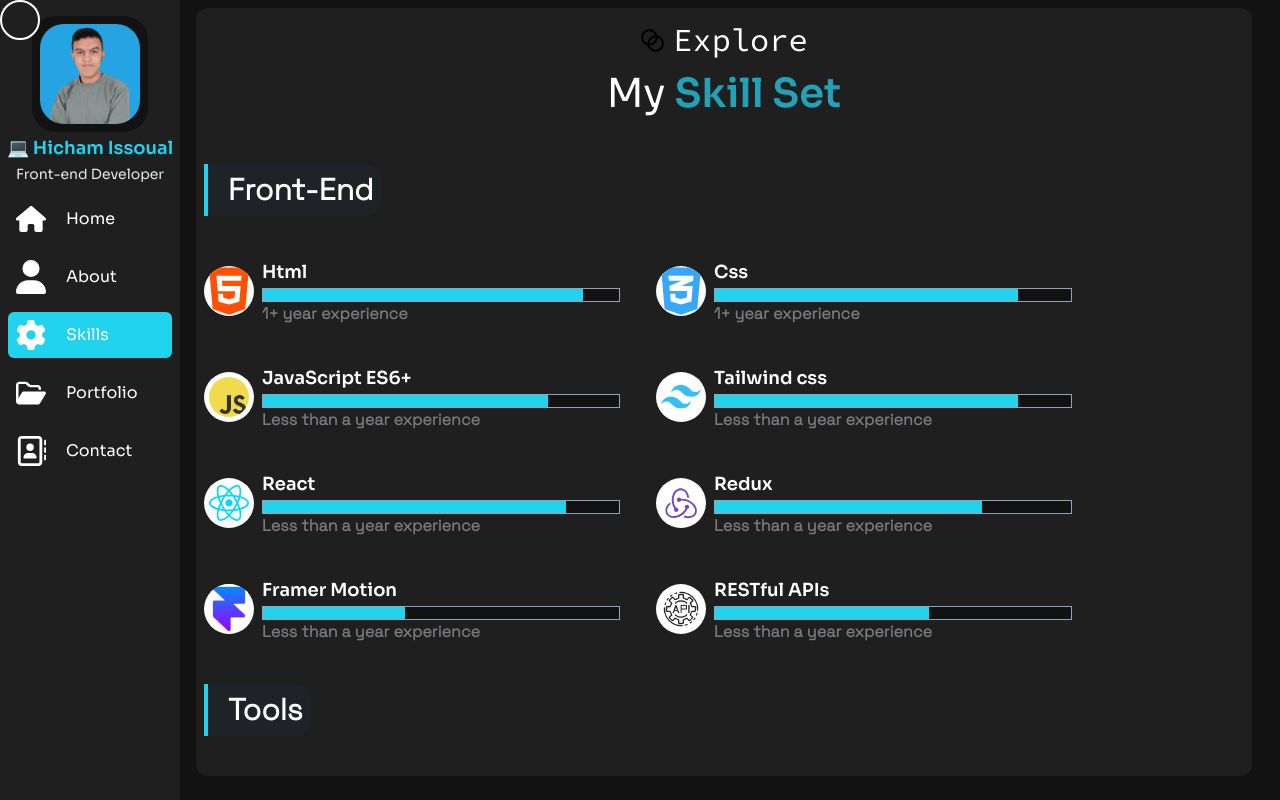
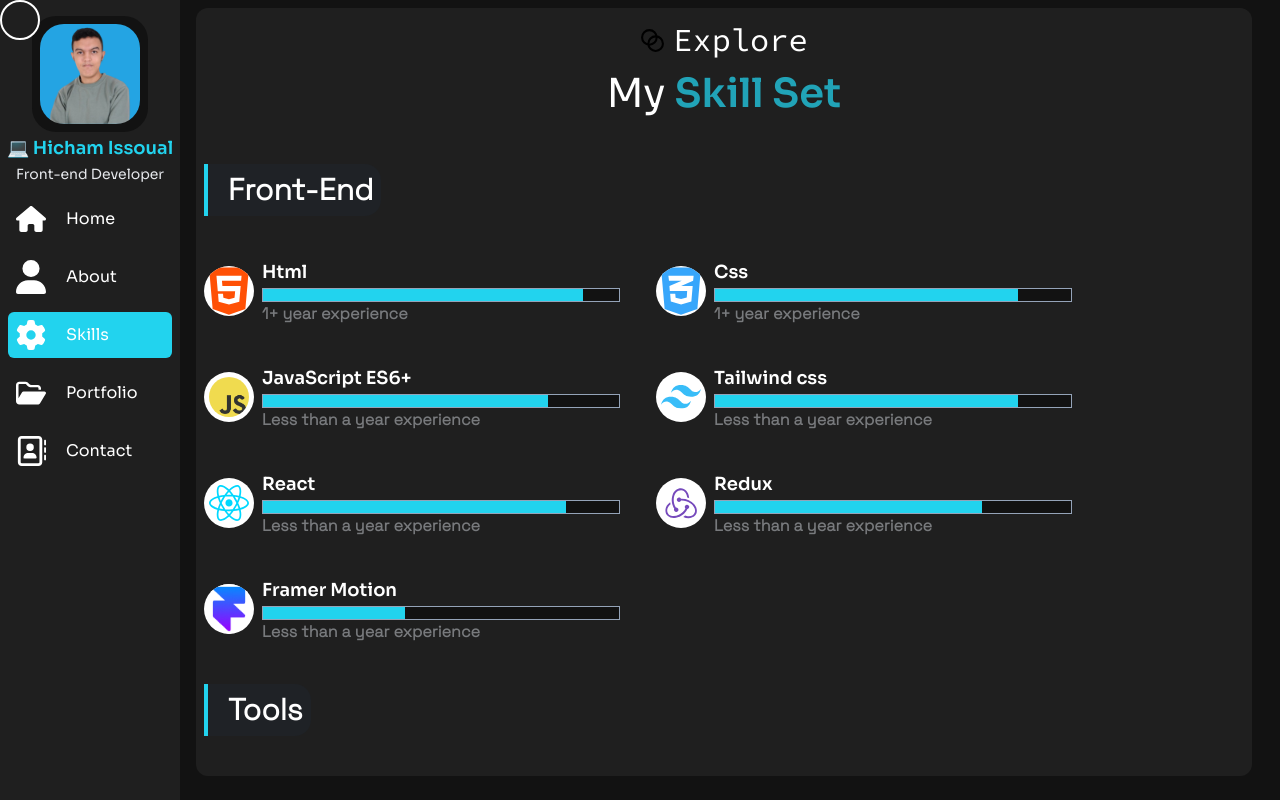
Before and after one commit to HichamIssoual/My-Portfolio, a React (Vite) app: page /skills in a window 1280 px wide. Built offline with nearby package versions, Linux system fonts and the light colour scheme.

Commit message:
change it

```diff
--- a/src/assets/index.js
+++ b/src/assets/index.js
@@ -11,7 +11,6 @@ import js from "./skills/JavaScript.png";
 import react from "./skills/react.svg";
 import redux from "./skills/redux.svg";
 import tailwind from "./skills/tailwind.svg";
-import API from "./skills/restfulApi.png";
 import framer from "./skills/framer.png";
 import github from "./skills/github.svg";
 import git from "./skills/git.svg";
@@ -66,7 +65,6 @@ const images = {
   react,
   redux,
   tailwind,
-  API,
   framer,
   // tools
   git,
--- a/src/constants/index.js
+++ b/src/constants/index.js
@@ -200,13 +200,6 @@ export const frontEnd_Skills = [
     yearsExp: "Less than a year experience",
     percent: 40,
   },
-  {
-    id: "8",
-    title: "RESTful APIs",
-    icon: images.API,
-    yearsExp: "Less than a year experience",
-    percent: 60,
-  },
 ];
 export const ToolsSkills = [
   {
```
